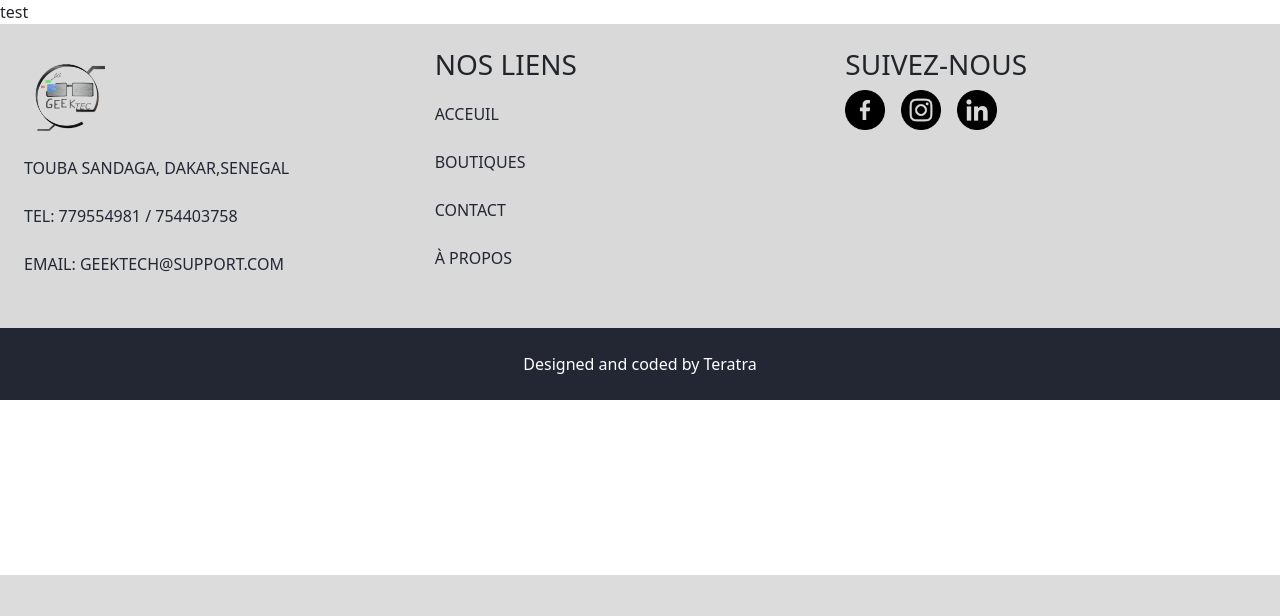
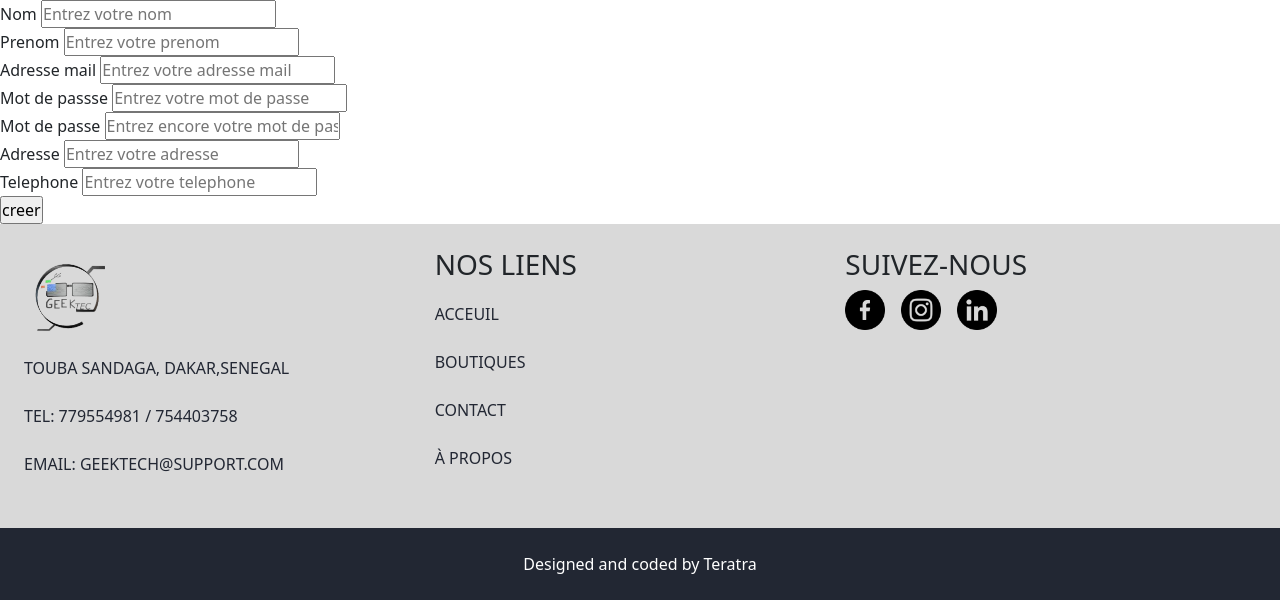
Before and after one commit to Dar-rius/ecommerce, a Django app: page /signup/ in a window 1280 px wide. Shown: the part 225-841 px from the top of the page. Before the commit the page ends 800 px from the top, so only its background shows below. Run offline with Django 4.2, Linux system fonts and the light colour scheme.

Commit message:
terminer le back pour la signup

```diff
--- a/geektech/form.py
+++ b/geektech/form.py
@@ -1,8 +1,9 @@
 
 from .models import User, Produit
-from django.forms import forms
+from django.forms import ModelForm
+from django import forms
 
-class User_form(forms.ModelForm):
+class User_form(ModelForm):
     """
     The default
 
@@ -13,16 +14,16 @@ class User_form(forms.ModelForm):
 
     class Meta:
         model = User
-        fields = ['email', 'name', 'firstName', 'adresse', 'phone']
+        fields = ['email', 'name', 'firstName', 'adresse', 'phone', 'password', 'password_2']
 
     def clean_email(self):
         '''
-        Verify email is available.
+        Verifier si l'email est correcte
         '''
         email = self.cleaned_data.get('email')
         qs = User.objects.filter(email=email)
         if qs.exists():
-            raise forms.ValidationError("email is taken")
+            raise forms.ValidationError("email est correcte")
         return email
 
     def clean(self):
@@ -33,7 +34,7 @@ class User_form(forms.ModelForm):
         password = cleaned_data.get("password")
         password_2 = cleaned_data.get("password_2")
         if password is not None and password != password_2:
-            self.add_error("password_2", "Your passwords must match")
+            self.add_error("password_2", "Veillez taper votre mot de passe")
         return cleaned_data
 
 class Produit_form:
--- a/geektech/templates/page/login.html
+++ b/geektech/templates/page/login.html
@@ -2,6 +2,6 @@
 
 {% block content%}
     <section>
-        test
+
     </section>
 {% endblock content%}
--- a/geektech/templates/page/signup.html
+++ b/geektech/templates/page/signup.html
@@ -2,6 +2,67 @@
 
 {% block content%}
     <section>
-        test
+        <form method="post">
+            {% csrf_token %}
+
+            {{form.non_field_errors}}
+            <div>
+                {{form.name.error}}
+                <label for="{{form.name.id_for_label}}">
+                    Nom
+                </label>
+                <input type="text" name="name" placeholder="Entrez votre nom"/>
+            </div>
+
+            <div>
+                {{form.firstName.error}}
+                <label for="{{form.firstName.id_for_label}}">
+                    Prenom
+                </label>
+                <input type="text" name="firstName" placeholder="Entrez votre prenom"/>
+            </div>
+
+            <div>
+                {{form.email.error}}
+                <label for="{{form.email.id_for_label}}">
+                    Adresse mail
+                </label>
+                <input type="email" name="email" placeholder="Entrez votre adresse mail"/>
+            </div>
+
+            <div>
+                {{form.password.error}}
+                <label for="{{form.password.id_for_label}}">
+                    Mot de passse
+                </label>
+                <input type="password" name="password" placeholder="Entrez votre mot de passe"/>
+            </div>
+
+            <div>
+                {{form.password_2.error}}
+                <label for="{{form.password_2.id_for_label}}">
+                    Mot de passe
+                </label>
+                <input type="password" name="password_2" placeholder="Entrez encore votre mot de passe"/>
+            </div>
+
+            <div>
+                {{form.adresse.error}}
+                <label for="{{form.adresse.id_for_label}}">
+                    Adresse
+                </label>
+                <input type="text" name="adresse" placeholder="Entrez votre adresse"/>
+            </div>
+
+            <div>
+                {{form.phone.error}}
+                <label for="{{form.phone.id_for_label}}">
+                    Telephone
+                </label>
+                <input type="text" name="phone" placeholder="Entrez votre telephone"/>
+            </div>
+
+            <input type="submit" value="creer">
+        </form>
     </section>
 {% endblock content%}
--- a/geektech/views.py
+++ b/geektech/views.py
@@ -1,6 +1,7 @@
 from django.shortcuts import render, redirect, get_object_or_404
 from django.http import HttpResponse
 from .models import Produit
+from .form import User_form
 
 # Create your views hered
 def index_view(request):
@@ -32,4 +33,13 @@ def login_view(request):
 
 
 def signup_view(request):
-    return render(request, "page/signup.html", {})
+    form = User_form(request.POST)
+
+    if form.is_valid():
+        form.save()
+        return redirect("home")
+
+    else:
+        form = User_form
+
+    return render(request, "page/signup.html", {"form": form})
```
Also changed, not shown: db.sqlite3.
